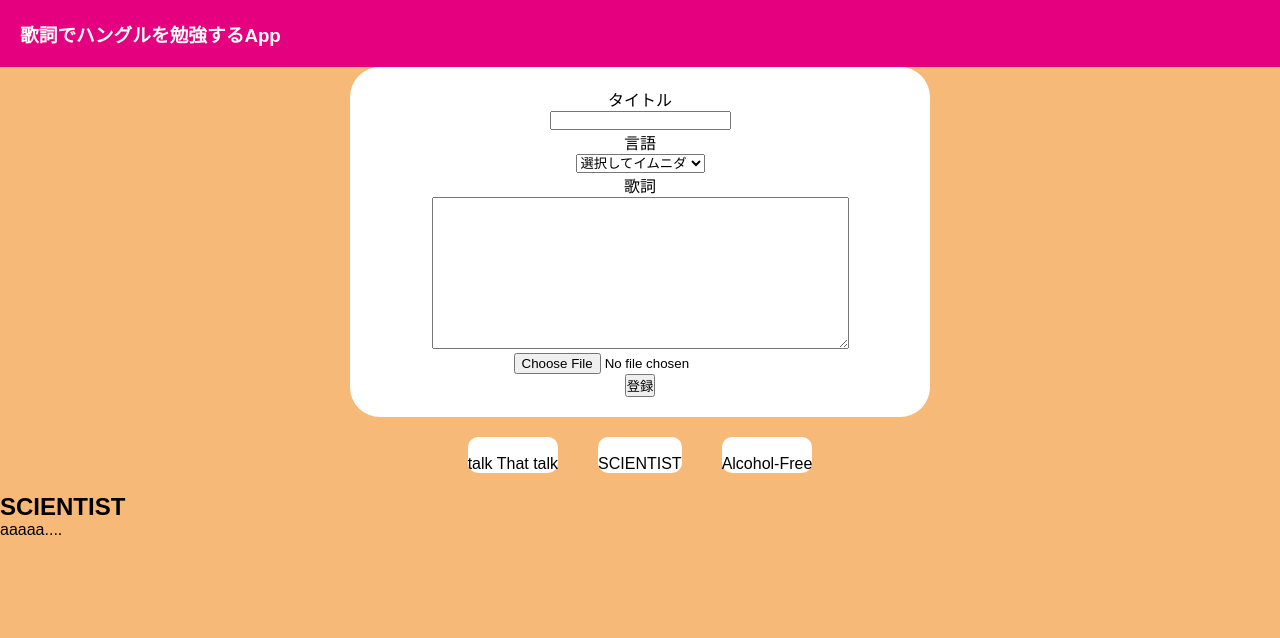
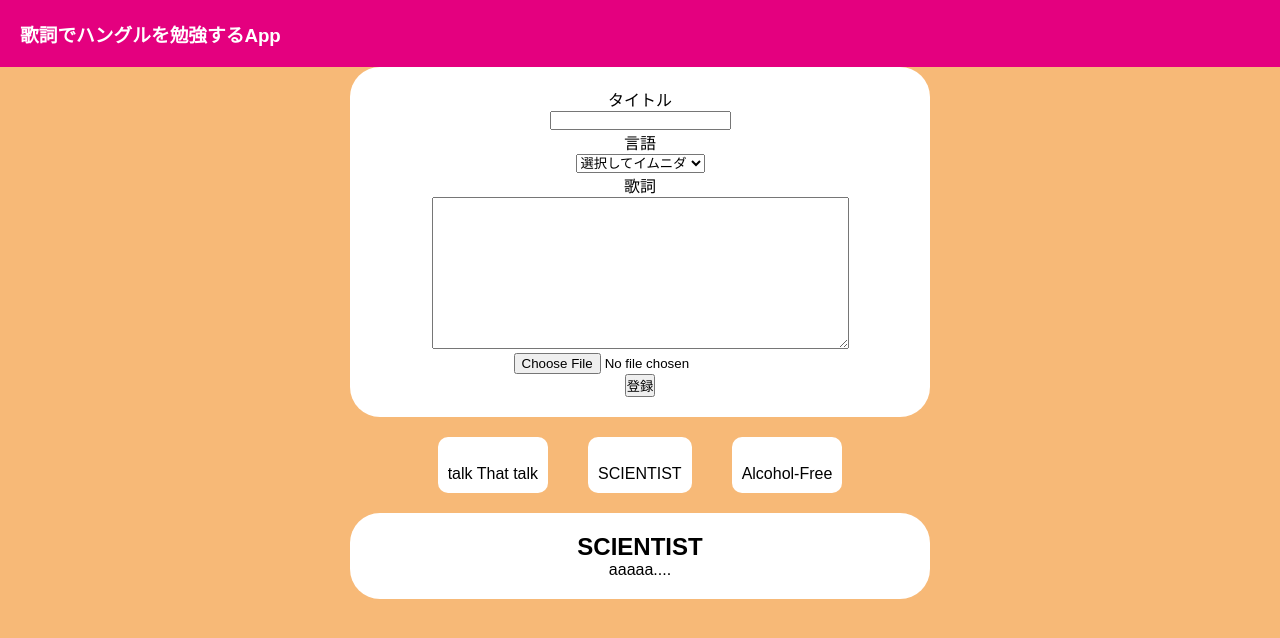
Before and after one commit to pchm13/studyHangul, a React (Create React App) app: page / in a window 1280 px wide. Shown: the top 638 px of the page. Built offline with nearby package versions, Linux system fonts and the light colour scheme.

Commit message:
詳細エリアCSS調整

```diff
--- a/src/styles.css
+++ b/src/styles.css
@@ -41,5 +41,16 @@ input {
   display: inline-block;
   background-color: #ffffff;
   margin: 20px;
+  padding: 10px;
   border-radius: 10px;
 }
+
+/* detailArea */
+.detailArea {
+  text-align: center;
+  background-color: #ffffff;
+  padding: 20px;
+  margin-right: 350px;
+  margin-left: 350px;
+  border-radius: 30px;
+}
```
